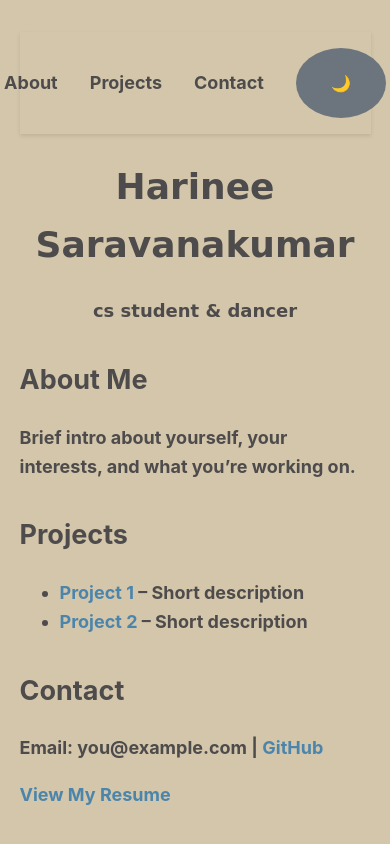
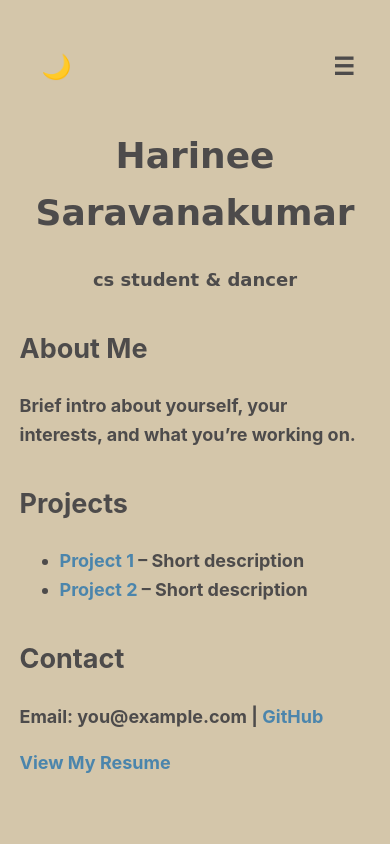
Before and after one commit to harineeshrijaa/harineeshrijaa.github.io, a plain HTML site: page index.html in a window 390 px wide. Drawn offline with Linux system fonts and the light colour scheme; a web font is replaced by a local one.

Commit message:
added hamburger menu?

```diff
--- a/index.html
+++ b/index.html
@@ -11,12 +11,15 @@
   <link href="https://fonts.googleapis.com/css2?family=Sour+Gummy:ital,wght@0,100..900;1,100..900&display=swap" rel="stylesheet">
 </head>
 <body>
-  <nav>
-    <ul>
+  <nav class="navbar">
+    <button id="dark-mode-toggle">🌙</button>
+    <div class="menu-icon" id="menu-icon">
+        &#9776;
+    </div>
+    <ul class="nav-links" id="nav-links">
         <li><a href="#about">About</a></li>
-        <li><a href="projects">Projects</a></li>
+        <li><a href="#projects">Projects</a></li>
         <li><a href="#contact">Contact</a></li>
-        <button id="dark-mode-toggle">🌙</button>
     </ul>
   </nav>
 
@@ -50,6 +53,13 @@
     toggle.addEventListener('click', () => {
       document.body.classList.toggle('dark-mode');
     });
+
+    const menuIcon = document.getElementById('menu-icon');
+    const navLinks = document.getAnimations('nav-links');
+
+    menuIcon.addEventListener('click', () => {
+        navLinks.classList.toggle('show');
+    })
   </script>
 </body>
 </html>
--- a/style.css
+++ b/style.css
@@ -45,36 +45,30 @@ body {
     text-decoration: underline;
   }
 
-  #dark-mode-toggle {
-    /* circle width and height */
-    width: 90px;
-    height: 70px;
+  /*#dark-mode-toggle {
+    width: 60px;
+    height: 60px;
 
-    /* make it circular */
     border-radius: 50%;
 
-    /* style background and text */
-    background-color: #6c757d; /* A darker background for the button */
-    color: #fff; /* White text */
-    border: none; /* Remove default button border */
-    cursor: pointer; /* Indicate it's clickable */
+    background-color: #6c757d;
+    color: #fff;
+    border: none;
+    cursor: pointer;
 
-    /* Center the text inside the circle */
     display: flex;
     justify-content: center;
     align-items: center;
 
-    /* Change the font */
-    font-family: 'Inter', sans-serif; /* Use your main font */
-    font-size: 16px; /* Adjust font size as needed */
-    font-weight: bold; /* Make the text stand out */
 
-    /* Optional: Add some subtle hover effect */
+    font-family: 'Inter', sans-serif;
+    font-size: 16px;
+    font-weight: bold;
     transition: background-color 0.3s ease;
-  }
+  } */
 
-  #dark-mode-toggle:hover {
-    background-color: #545b62; /* Slightly darker on hover */
+  /*#dark-mode-toggle:hover {
+    background-color: #545b62;
   }
 
   nav {
@@ -110,4 +104,51 @@ body {
 
   html {
     scroll-behavior: smooth;
+  }*/
+
+  .navbar {
+    display: flex;
+    justify-content: space-between;
+    align-items: center;
+    position: sticky;
+    top: 0;
+    background-color: var(--bg-color);
+    padding: 1rem;
+    z-index: 1000;
   }
+
+  #dark-mode-toggle {
+    background: none;
+    border: none;
+    font-size: 1.5rem;
+    cursor: pointer;
+  }
+
+  .menu-icon {
+    font-size: 1.5rem;
+    cursor: pointer;
+  }
+
+  .nav-links {
+    display: none;
+    flex-direction: column;
+    position: absolute;
+    top: 60px; /* Adjust based on navbar height */
+    right: 1rem;
+    background-color: var(--bg-color);
+    border: 1px solid #ccc;
+    padding: 1rem;
+  }
+
+  .nav-links.show {
+    display: flex;
+  }
+
+  .nav-links li {
+    margin: 0.5rem 0;
+  }
+
+  .nav-links a {
+    text-decoration: none;
+    color: var(--text-color);
+  }
```
